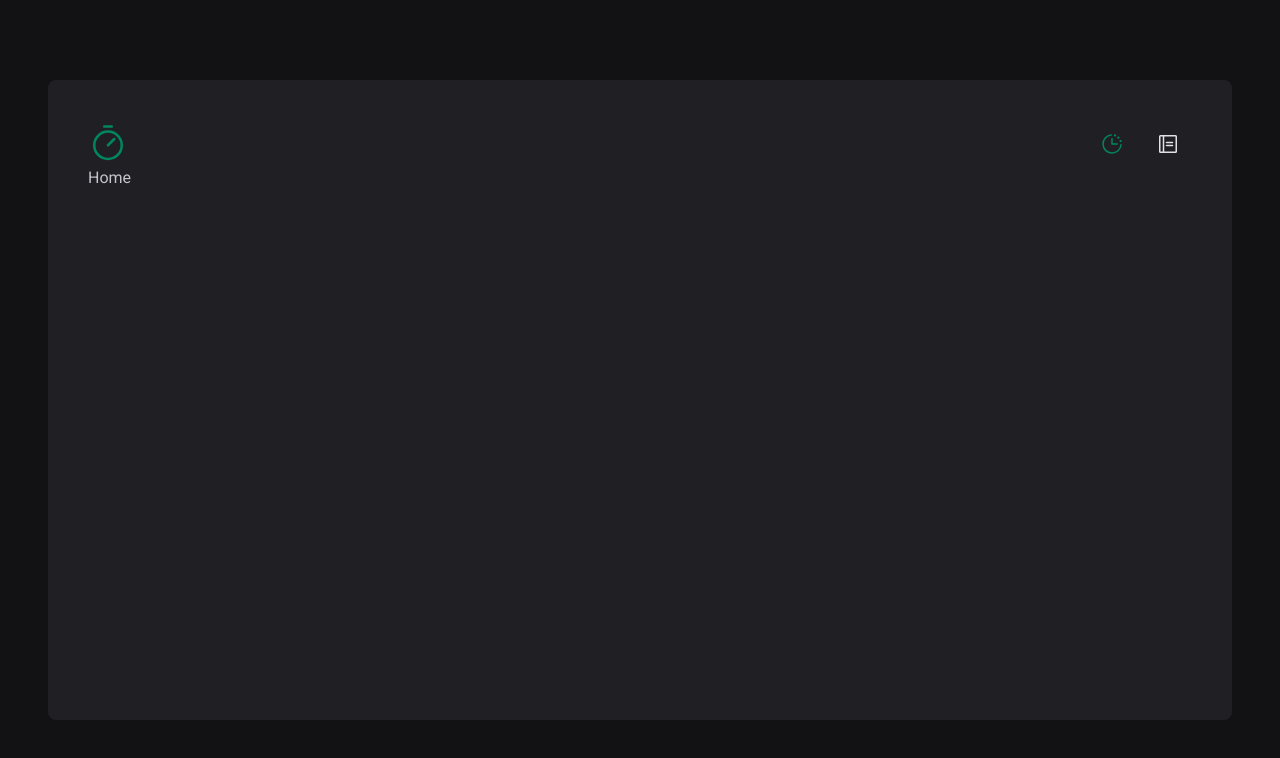
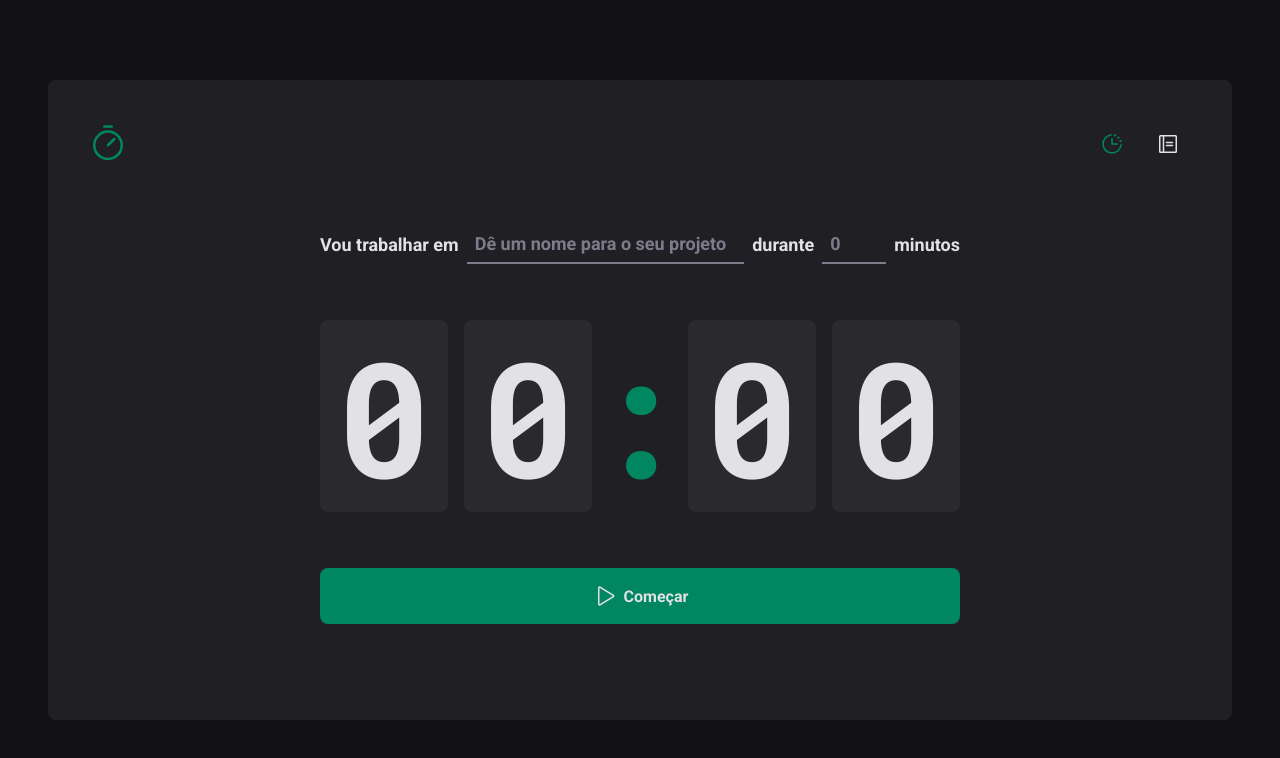
Before and after one commit to gabrielcaputo/pomodoro-timer, a React (Vite) app: page / in a window 1280 px wide. Shown: the top 758 px of the page. Built offline with nearby package versions, Linux system fonts and the light colour scheme.

Commit message:
HTML e estilos das páginas Home e Histórico

```diff
--- a/src/pages/History/index.tsx
+++ b/src/pages/History/index.tsx
@@ -1,3 +1,48 @@
+import { HistoryContainer, HistoryList, Status } from "./styles";
+
 export function History() {
-  return <>History</>
+  return (
+    <HistoryContainer>
+      <h1>Meu histórico</h1>
+
+      <HistoryList>
+        <table>
+          <thead>
+            <tr>
+              <th>Tarefa</th>
+              <th>Duração</th>
+              <th>Início</th>
+              <th>Status</th>
+            </tr>
+          </thead>
+          <tbody>
+            <tr>
+              <td>Nome da tarefa</td>
+              <td>20 minutos</td>
+              <td>Há 2 meses</td>
+              <td>
+                <Status statusColor="yellow">Em andamento</Status>
+              </td>
+            </tr>
+            <tr>
+              <td>Nome da tarefa</td>
+              <td>20 minutos</td>
+              <td>Há 2 meses</td>
+              <td>
+                <Status statusColor="red">Interrompido</Status>
+              </td>
+            </tr>
+            <tr>
+              <td>Nome da tarefa</td>
+              <td>20 minutos</td>
+              <td>Há 2 meses</td>
+              <td>
+                <Status statusColor="green">Concluído</Status>
+              </td>
+            </tr>
+          </tbody>
+        </table>
+      </HistoryList>
+    </HistoryContainer>
+  )
 }
--- a/src/pages/History/styles.ts
+++ b/src/pages/History/styles.ts
@@ -0,0 +1,85 @@
+import styled from 'styled-components';
+
+export const HistoryContainer = styled.main`
+  flex: 1;
+  padding: 3.5rem;
+  display: flex;
+  flex-direction: column;
+
+  h1 {
+    font-size: 1.5rem;
+    color: ${props => props.theme['gray-100']}
+  }
+`
+
+export const HistoryList = styled.main`
+  flex: 1;
+  overflow: auto;
+  margin-top: 2rem;
+
+  table {
+    width: 100%;
+    border-collapse: collapse;
+    min-width: 600px;
+
+    th {
+      background-color: ${props => props.theme['gray-600']};
+      padding: 1rem;
+      text-align: left;
+      color: ${props => props.theme['gray-100']};
+      font-size: 0.875rem;
+      line-height: 1.6;
+
+      &:first-child {
+        border-top-left-radius: 8px;
+        padding-left: 1.5rem;
+      }
+
+      &:last-child {
+        border-top-right-radius: 8px;
+        padding-right: 1.5rem;
+      }
+    }
+
+    td {
+      background-color: ${props => props.theme['gray-700']};
+      border-top: 4px solid ${props => props.theme['gray-800']};
+      font-size: 0.875rem;
+      line-height: 1.6;
+      padding: 1rem;
+
+      &:first-child {
+        width: 50%;
+        padding-left: 1.5rem;
+      }
+
+      &:last-child {
+        padding-right: 1.5rem;
+      }
+    }
+  }
+`
+
+const STATUS_COLORS = {
+  yellow: 'yellow-500',
+  green: 'green-500',
+  red: 'red-500',
+} as const
+
+interface StatusProps {
+  statusColor: keyof typeof STATUS_COLORS
+}
+
+export const Status = styled.span<StatusProps>`
+  display: flex;
+  align-items: center;
+  gap: 0.5rem;
+
+  &::before {
+    content: "";
+    width: 0.5rem;
+    height: 0.5rem;
+    border-radius: 50%;
+    background: ${props => props.theme[STATUS_COLORS[props.statusColor]]};
+  }
+`
--- a/src/pages/Home/index.tsx
+++ b/src/pages/Home/index.tsx
@@ -1,3 +1,49 @@
+import { Play } from "@phosphor-icons/react";
+import { CountdownContainer, FormContainer, HomeContainer, MinutesAmountInput, Separator, StartCountdownButton, TaskInput } from "./styles";
+
 export function Home() {
-  return <>Home</>
+  return (
+    <HomeContainer>
+      <form>
+        <FormContainer>
+          <label htmlFor="task">Vou trabalhar em</label>
+          <TaskInput
+            id="task"
+            type="text"
+            placeholder="Dê um nome para o seu projeto"
+            list="task-suggestions"
+          />
+          <datalist id="task-suggestions">
+            <option value="Projeto 1" />
+            <option value="Projeto 2" />
+            <option value="Projeto 3" />
+            <option value="Projeto 4" />
+            <option value="Projeto 5" />
+          </datalist>
+          <label htmlFor="minutesAmount">durante</label>
+          <MinutesAmountInput
+            id="minutesAmount"
+            type="number"
+            placeholder="0"
+            min={1}
+            max={60}
+            step={5}
+          />
+          <span>minutos</span>
+        </FormContainer>
+
+        <CountdownContainer>
+          <span>0</span>
+          <span>0</span>
+          <Separator>:</Separator>
+          <span>0</span>
+          <span>0</span>
+        </CountdownContainer>
+
+        <StartCountdownButton type="submit">
+          <Play size={24} /> Começar
+        </StartCountdownButton>
+      </form>
+    </HomeContainer>
+  )
 }
--- a/src/pages/Home/styles.ts
+++ b/src/pages/Home/styles.ts
@@ -0,0 +1,108 @@
+import styled from 'styled-components';
+
+export const HomeContainer = styled.main`
+  flex: 1;
+  display: flex;
+  flex-direction: column;
+  align-items: center;
+  justify-content: center;
+
+  form {
+    display: flex;
+    flex-direction: column;
+    align-items: center;
+    gap: 3.5rem;
+  }
+`
+export const FormContainer = styled.div`
+  width: 100%;
+  display: flex;
+  align-items: center;
+  justify-content: center;
+  gap: 0.5rem;
+  color: ${props => props.theme['gray-100']};
+  font-size: 1.125rem;
+  font-weight: bold;
+  flex-wrap: wrap;
+`
+
+const BaseInput = styled.input`
+  background: transparent;
+  height: 2.5rem;
+  border: 0;
+  border-bottom: 2px solid ${props => props.theme['gray-500']};
+  font-weight: bold;
+  font-size: 1.125rem;
+  padding: 0 0.5rem;
+  color: ${props => props.theme['gray-100']};
+
+  &::placeholder {
+    color: ${props => props.theme['gray-500']};
+  }
+
+  &:focus {
+    box-shadow: none;
+    border-color: ${props => props.theme['green-500']};
+  }
+`
+
+export const TaskInput = styled(BaseInput)`
+  flex: 1;
+
+  &::-webkit-calendar-picker-indicator {
+    display: none !important;
+  }
+`
+
+export const MinutesAmountInput = styled(BaseInput)`
+  width: 4rem;
+`
+
+export const CountdownContainer = styled.div`
+  font-family: "Roboto Mono", monospace;
+  font-size: 10rem;
+  line-height: 8rem;
+  color: ${props => props.theme['gray-100']};
+  display: flex;
+  gap: 1rem;
+
+  span {
+    background: ${props => props.theme['gray-700']};
+    padding: 2rem 1rem;
+    border-radius: 8px;
+  }
+`
+
+export const Separator = styled.div`
+  padding: 2rem 0;
+  color: ${props => props.theme['green-500']};
+  width: 4rem;
+  overflow: hidden;
+  display: flex;
+  justify-content: center;
+`
+
+export const StartCountdownButton = styled.button`
+  width: 100%;
+  border: 0;
+  padding: 1rem;
+  border-radius: 8px;
+  display: flex;
+  align-items: center;
+  justify-content: center;
+  gap: 0.5rem;
+  font-weight: bold;
+  cursor: pointer;
+  transition: 0.2s ease all;
+  background: ${props => props.theme['green-500']};
+  color: ${props => props.theme['gray-100']};
+
+  &:hover:not(:disabled) {
+    background: ${props => props.theme['green-700']};
+  }
+
+  &:disabled {
+    opacity: 0.7;
+    cursor: not-allowed;
+  }
+`
```
